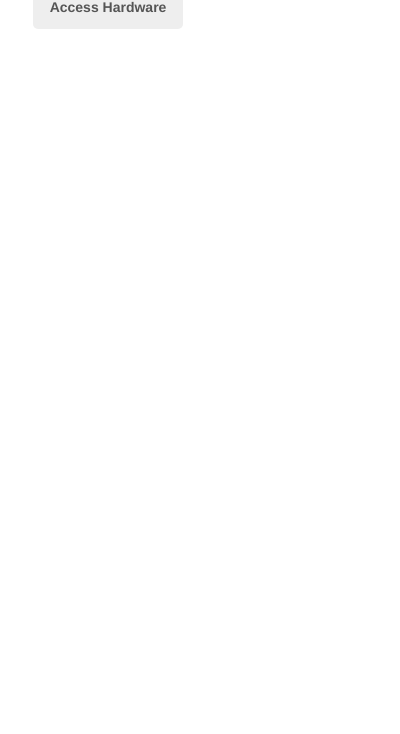
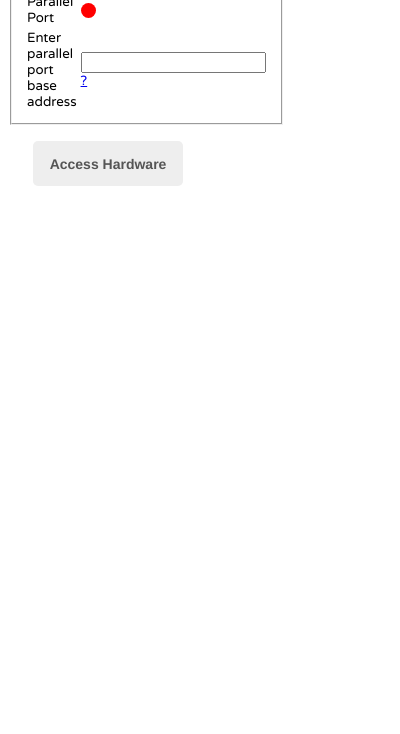
Before and after one commit to rivasd/jsPsychHardware, a browser extension: page app/popup.html in a window 400 px wide. Shown: the part 110-844 px from the top of the page. Drawn offline with Linux system fonts and the light colour scheme.

Commit message:
adding GUI

```diff
--- a/app/popup.css
+++ b/app/popup.css
@@ -1,6 +1,6 @@
 body {
 	width: 200px;
-	font-family: "Source Sans Pro","Helvetica Neue",Helvetica,Arial,sans-serif;
+	font-family: 'Varela Round', sans-serif;
 }
 
 #imgtitre{
@@ -41,3 +41,18 @@ button{
 button:hover{
 	background-color: #bdd2d1;
 }
+
+fieldset{
+	width: 100%;
+}
+
+div.onoffswitch{
+	border-radius: 100px;
+	background-color: red;
+	width: 15px;
+	height: 15px;
+}
+
+td{
+	font-size: 10pt;
+}
--- a/app/popup.html
+++ b/app/popup.html
@@ -2,12 +2,35 @@
 <head>
 	<script src="jquery.js"></script>
 	<script src="popup.js"></script>
+	<link href="https://fonts.googleapis.com/css?family=Varela+Round" rel="stylesheet">
 	<link rel="stylesheet" type="text/css" href="popup.css">
 </head>
 <body>
-<img class="h-center" id="imgtitre" alt="jspsych" src="media/jspsych-logo-readme.jpg">
+	<img class="h-center" id="imgtitre" alt="jspsych" src="media/jspsych-logo-readme.jpg">
+	<form id="status-form">
+		<fieldset class="hardware-entry">
+			<table>
+				<tr>
+					<td class="hardware-name" id="parallel-name">Parallel Port</td>
+					<td class="hardware-status" id="parallel-status">
+						<div class="onoffswitch">
 
-<button id="activate" class="h-center">Access Hardware</button>
+						</div>
+					</td>
+				</tr>
+				<tr class="hardware-setup" id="parallel-setup">
+					<td class="label">
+						<label>Enter parallel port base address</label>
+					</td>
+					<td>
+						<input type="text" class="hardware-text" id="parallel-address">
+						<a href="http://lcdhype.condense.de/index.php?showtopic=5018">?</a>
+					</td>
+				</tr>
+			</table>
+		</fieldset>
+	</form>
+	<button id="activate" class="h-center">Access Hardware</button>
 
 </body>
 
```
